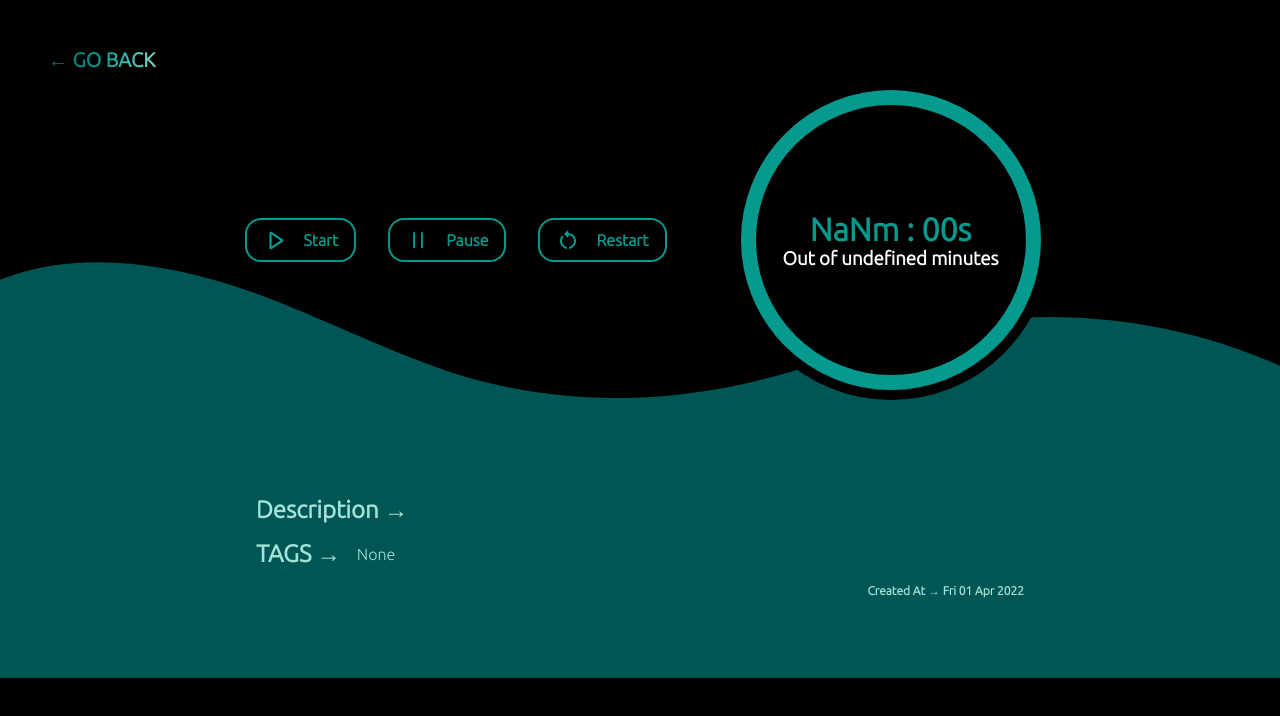
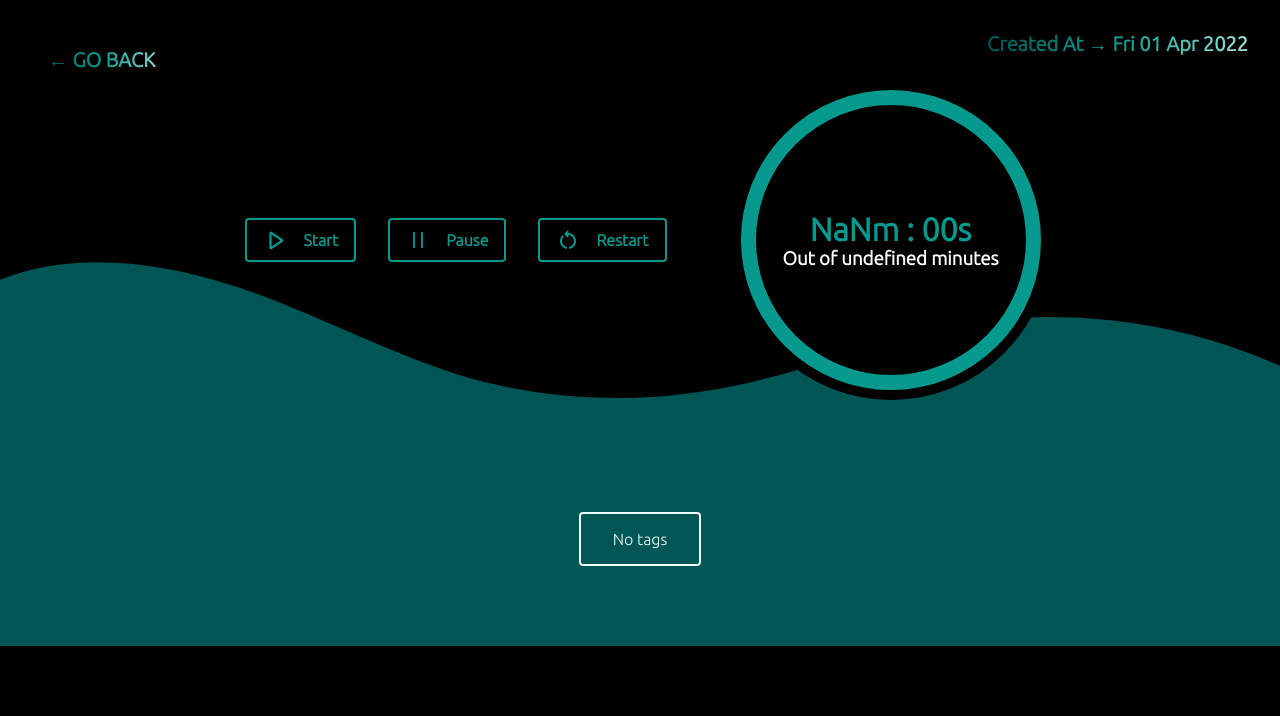
Before and after one commit to Hamza-777/pomodoro-react, a React (Create React App) app: page /todo/1 in a window 1280 px wide. Shown: the top 716 px of the page. Built offline with nearby package versions, Linux system fonts and the light colour scheme; a web font is replaced by a local one.

Commit message:
Feat: Some styling

```diff
--- a/src/Components/Pages/ErrorPage.jsx
+++ b/src/Components/Pages/ErrorPage.jsx
@@ -6,11 +6,7 @@ const ErrorPage = () => {
   const { theme } = useTheme();
 
   return (
-    <div
-      className='error-page flex-center flex-col'
-      style={{ backgroundColor: theme === 'dark' ? '#000' : '#fff' }}
-    >
-      <img className='img' src='img/blob-haikei.svg' alt='page not found' />
+    <div className='error-page flex-center flex-col'>
       <div className='err-text flex-center flex-col'>
         <h1
           style={{
--- a/src/Components/Pages/TodoPage.jsx
+++ b/src/Components/Pages/TodoPage.jsx
@@ -43,9 +43,9 @@ const TodoPage = () => {
   }, [theme]);
 
   useEffect(() => {
-    document.title = `${minutes}m : ${
-      seconds < 10 ? 0 : ''
-    }${seconds}s || POMODORO`;
+    document.title = `${minutes}m : ${seconds < 10 ? 0 : ''}${seconds}s || ${
+      currentTodo && currentTodo.title
+    }`;
     if (timerOn) {
       if (minutes === 0 && seconds === 0) {
         setTimerOn(false);
@@ -148,6 +148,11 @@ const TodoPage = () => {
                 }`}
               >
                 <h1
+                  className={`${
+                    minutes * 60 + seconds < (currentTodo.alloted * 60) / 4
+                      ? 'blinking-text'
+                      : ''
+                  }`}
                   style={{
                     color: `${
                       minutes * 60 + seconds < (currentTodo.alloted * 60) / 4
@@ -178,12 +183,10 @@ const TodoPage = () => {
         </div>
         <div className='todo-page-right flex flex-col align-start justify-start '>
           <h1>{currentTodo.title}</h1>
-          <div className='flex-center flex-col align-start description'>
-            <h2>Description &rarr;</h2>
-            {currentTodo.desc && <p>{currentTodo.desc}</p>}
-          </div>
+          {currentTodo.desc && (
+            <p className='description'>{currentTodo.desc}</p>
+          )}
           <div className='todo-tags flex-row-wrap align-center justify-start'>
-            <h2>TAGS &rarr;</h2>
             {currentTodo.tags &&
             currentTodo.tags.filter((tag) => tag !== '').length > 0 ? (
               currentTodo.tags.map((tag, idx) => (
@@ -195,10 +198,10 @@ const TodoPage = () => {
                 </div>
               ))
             ) : (
-              <p>None</p>
+              <p>No tags</p>
             )}
           </div>
-          <h4>Created At &rarr; {creationDate}</h4>
+          <h4 className='creation'>Created At &rarr; {creationDate}</h4>
         </div>
       </div>
     </div>
--- a/src/Components/Styles/EmptyPage.css
+++ b/src/Components/Styles/EmptyPage.css
@@ -3,18 +3,22 @@
 }
 
 .error-page {
+  position: relative;
   gap: 2rem;
+  width: 100vw;
   height: 100vh;
+  background-color: #f32424;
 }
 
-.empty-page > .image,
-.error-page > .image {
+.empty-page > .image {
   font-size: 25rem;
 }
 
 .empty-page > p,
-.error-page > p {
+.err-text > p {
   font-weight: 600;
+  text-align: center;
+  text-align-last: center;
 }
 
 .err-text {
@@ -22,4 +26,21 @@
   top: 50%;
   left: 50%;
   transform: translate(-50%, -50%);
+  padding: 10rem;
+  background-color: rgba(221, 213, 214, 0.2);
+  border-radius: 40% 60% 70% 30% / 40% 50% 60% 50%;
+  animation: morph 3s linear infinite;
 }
+
+@keyframes morph {
+  0%,
+  100% {
+    border-radius: 40% 60% 70% 30% / 40% 40% 60% 50%;
+  }
+  34% {
+    border-radius: 70% 30% 50% 50% / 30% 30% 70% 70%;
+  }
+  67% {
+    border-radius: 100% 60% 60% 100% / 100% 100% 60% 60%;
+  }
+}
--- a/src/Components/Styles/Modal.css
+++ b/src/Components/Styles/Modal.css
@@ -1,15 +1,20 @@
 .modal-container {
   position: fixed;
   inset: 0;
-    background: var(--light-black-3);
+  background: var(--light-black-7);
+}
+
+.modal-border-frame {
+  background: linear-gradient(to right, #005555, #069a8e, #a1e3d8);
+  padding: 0.2rem;
+  border-radius: 0.5rem;
 }
 
 .modal-form {
   gap: 1rem;
   padding: 2rem;
-    border: 1px solid var(--white-color);
-    border-radius: 1rem;
-    background: var(--white-color);
+  border-radius: 0.5rem;
+  background-color: var(--light-color);
 }
 
 .modal-form > input,
@@ -17,10 +22,18 @@
   width: 20rem;
   padding: 0.5rem 0.75rem;
   font-size: 1rem;
+  font-weight: 600;
   border-radius: 1rem;
   outline: none;
   border: none;
-    background: var(--grey-d-color);
+  background: var(--light-color);
+  box-shadow: rgb(204, 219, 232) 3px 3px 6px 0px inset,
+    rgba(255, 255, 255, 0.5) -3px -3px 6px 1px inset,
+    rgba(0, 0, 0, 0.15) 2.4px 2.4px 3.2px;
+}
+
+textarea {
+  resize: none;
 }
 
 .buttons {
@@ -30,14 +43,7 @@
 
 .buttons > .btn {
   padding: 0.5rem 1rem;
-    border-radius: 1rem;
+  border-radius: 4px;
+  border: 2px solid rgb(0, 85, 85);
+  color: #005555;
 }
-
-.btn-cancel {
-    background: var(--grey-d-color);
-}
-
-.btn-add {
-    background: var(--black-color);
-    color: var(--white-color);
-}
--- a/src/Components/Styles/TodoPage.css
+++ b/src/Components/Styles/TodoPage.css
@@ -82,12 +82,14 @@
 .todo-page-right {
   width: 100%;
   background: #005555;
-  color: #a1e3d8;
-  padding: 5rem 20vw;
-  gap: 1rem;
+  color: #effffd;
+  padding: 5rem 15vw;
+  gap: 2rem;
 }
 
 .todo-page-right > h1 {
+  font-weight: 500;
+  font-size: 3rem;
   margin-inline: auto;
 }
 
@@ -99,42 +101,61 @@
   text-transform: capitalize;
 }
 
-.todo-page-right > p {
-  text-align: left;
-  font-size: 1rem;
-  font-weight: 600;
-}
-
 .todo-page-right > .todo-tags {
   gap: 1rem;
+  border: 2px solid #effffd;
+  border-radius: 4px;
+  padding: 1rem 2rem;
+  margin-inline: auto;
 }
 
 .todo-page-right > .todo-tags > .tag {
   padding: 0.25rem;
 }
 
-.apos {
+.creation {
+  position: fixed;
+  top: 2rem;
+  right: 2rem;
   font-size: 1.25rem;
-}
-
-h4 {
-  margin-left: auto;
-  font-size: 0.75rem;
+  background: linear-gradient(to right, #005555, #069a8e, #a1e3d8);
+  -webkit-background-clip: text;
+  background-clip: text;
+  -webkit-text-fill-color: transparent;
 }
 
 .description {
-  gap: 1rem;
+  font-size: 1.25rem;
+  line-height: 1.2;
+  text-align: justify;
+  text-align-last: left;
+  margin-inline: auto;
 }
 
-.description > p {
-  font-size: 1.25rem;
-  word-break: break-all;
-  word-wrap: break-word;
-  line-height: 1.2;
-  text-align: justify;
-  padding: 0 1rem;
-  border-left: 2px solid #a1e3d8;
+.blinking-text {
+  font-weight: 100;
+  font-size: 30px;
+  color: red;
+  -webkit-animation: 1s blink step-end infinite;
+  -moz-animation: 1s blink step-end infinite;
+  -ms-animation: 1s blink step-end infinite;
+  -o-animation: 1s blink step-end infinite;
+  animation: 1s blink step-end infinite;
+}
+
+@keyframes blink {
+  from,
+  to {
+    color: transparent;
+  }
+  50% {
+    color: red;
+  }
 }
 
 @media screen and (max-width: 900px) {
+  .todo-page-left {
+    flex-direction: column;
+    gap: 3rem;
+  }
 }
--- a/src/Components/Utilities/Modal.jsx
+++ b/src/Components/Utilities/Modal.jsx
@@ -66,6 +66,7 @@ const Modal = ({
 
   return (
     <div className='modal-container flex-center'>
+      <div className='modal-border-frame'>
         <form
           className='modal-form flex-center flex-col'
           onSubmit={submitHandler}
@@ -102,11 +103,16 @@ const Modal = ({
           />
           <div className='buttons flex-center'>
             <button className='btn btn-cancel' onClick={toggleModal}>
-            Cancel
+              Close
             </button>
-          <input className='btn btn-add' type='submit' value='Add' />
+            <input
+              className='btn btn-add'
+              type='submit'
+              value={todoId ? 'Update' : 'Create'}
+            />
           </div>
         </form>
+      </div>
     </div>
   );
 };
```
Also changed, not shown: public/img/blob-haikei.svg (deleted). Lines whose indentation alone changed are shown as unchanged.
